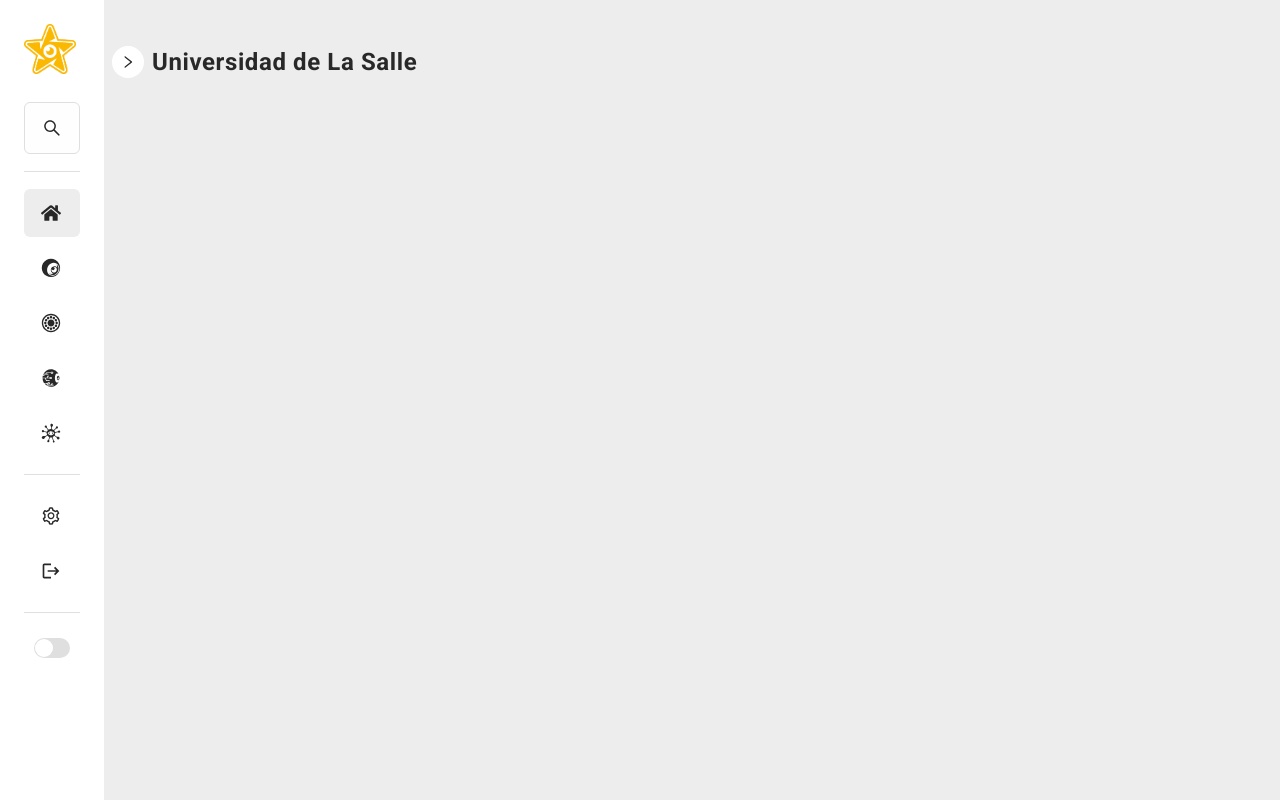
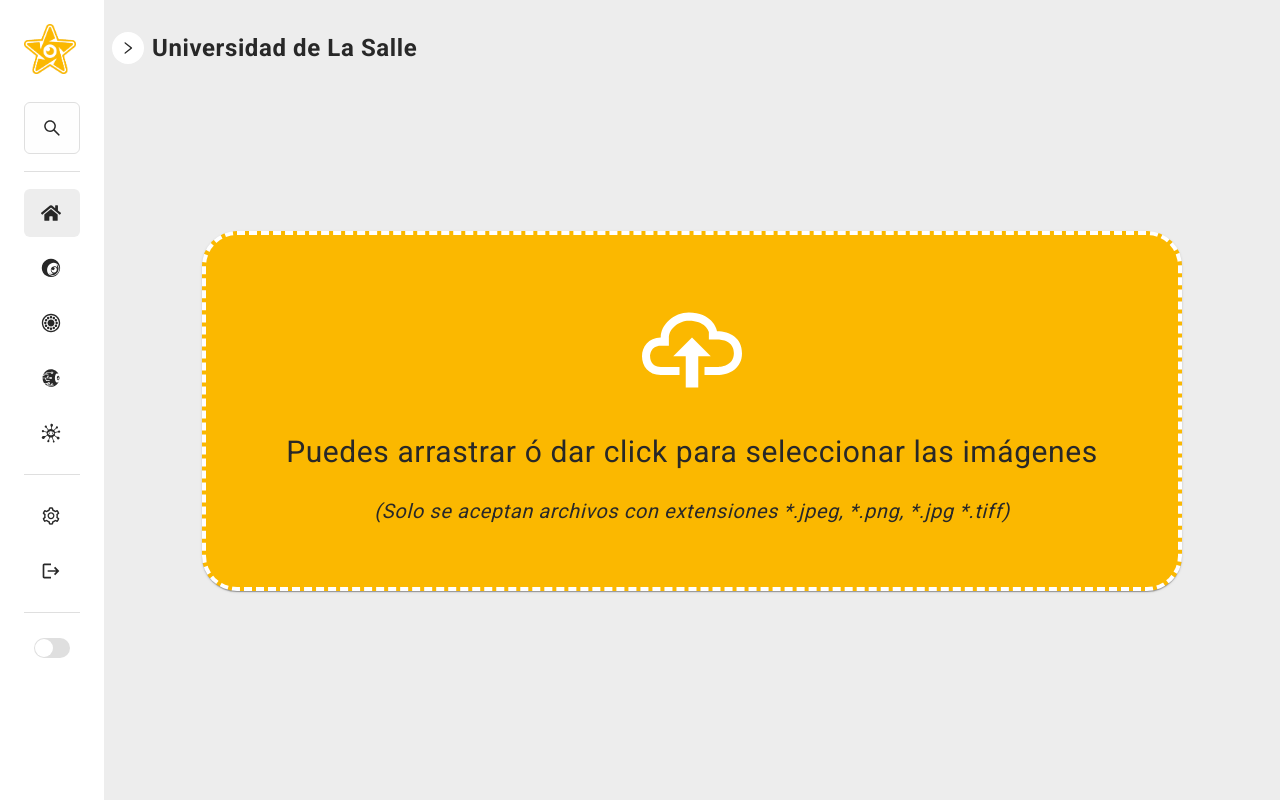
Before and after one commit to juanseabril/lasalle_dmre_frontend, a React (Create React App) app: page / in a window 1280 px wide. Built offline with nearby package versions, Linux system fonts and the light colour scheme.

Commit message:
Se agrego la dropzone que permite la carga de imagenes

```diff
--- a/package.json
+++ b/package.json
@@ -3,11 +3,15 @@
   "version": "0.1.0",
   "private": true,
   "dependencies": {
+    "@emotion/react": "^11.10.4",
+    "@emotion/styled": "^11.10.4",
+    "@mui/material": "^5.10.4",
     "@testing-library/jest-dom": "^5.16.5",
     "@testing-library/react": "^13.3.0",
     "@testing-library/user-event": "^13.5.0",
     "react": "^18.2.0",
     "react-dom": "^18.2.0",
+    "react-dropzone": "^14.2.2",
     "react-helmet": "^6.1.0",
     "react-icons": "^4.4.0",
     "react-router-dom": "^5.3.0",
--- a/src/App.js
+++ b/src/App.js
@@ -25,11 +25,9 @@
                         rel="stylesheet"
                     />
                 </Helmet>
-                <>
-                    <Layout>
-                        <Routes />
-                    </Layout>
-                </>
+                <Layout>
+                    <Routes />
+                </Layout>
             </ThemeProvider>
         </ThemeContext.Provider>
     );
--- a/src/components/Layout/styles.js
+++ b/src/components/Layout/styles.js
@@ -7,7 +7,9 @@
 `;
 
 export const SMain = styled.main`
-    padding: calc(${v.lgSpacing} * 2);
+    padding: calc(${v.mdSpacing} * 2) calc(${v.lgSpacing} * 2);
+    //background: #00f;
+    width: 100%;
 
     h1 {
         font-size: 24px;
--- a/src/components/Sidebar/styles.js
+++ b/src/components/Sidebar/styles.js
@@ -15,7 +15,7 @@
 export const SSidebarButton = styled.button`
     ${btnReset};
     position: absolute;
-    top: ${v.xxlSpacing};
+    top: ${v.xlSpacing};
     right: ${({isOpen}) => (isOpen ? `-40px` : `-40px`)};
     width: 32px;
     height: 32px;
--- /dev/null
+++ b/src/components/Upload/Upload.js
@@ -0,0 +1,50 @@
+import { Paper } from '@mui/material';
+import React, { useCallback, useState } from 'react';
+import { useDropzone } from 'react-dropzone';
+import { SUpload } from './styles';
+import { GoCloudUpload } from 'react-icons/go';
+
+const Upload = () => {
+    const [files, setFiles] = useState([])
+    const onDrop = useCallback((acceptedFiles) => {
+        setFiles(acceptedFiles)
+        console.log(acceptedFiles)
+    },[])
+    const {getRootProps, getInputProps, isDragActive} = useDropzone({
+        onDrop,
+        accept: {'image/*':[]}
+    })
+
+    return (
+        <SUpload>
+            <Paper
+                sx={{
+                margin: "auto",
+                display: "flex",
+                justifyContent: "center",
+                alignItems: "center",
+                textAlign: "center",
+                height: '360px',
+                padding: '80px 80px',
+                cursor: 'pointer',
+                background: '#FBB800',
+                borderRadius: "35px",
+                border: '4px dashed #fff',
+                '&:hover':{border: '4px solid #000'}
+            }}>
+                <div {...getRootProps()}>
+                <input {...getInputProps()}/>
+                <GoCloudUpload size={'100'} color={'white'}></GoCloudUpload>
+                {isDragActive?(
+                    <p style={{color:'blue'}}>Puedes arrastrar imágenes aquí...</p>
+                ) : (
+                    <p>Puedes arrastrar ó dar click para seleccionar las imágenes</p>
+                )}
+                <em>(Solo se aceptan archivos con extensiones *.jpeg, *.png, *.jpg *.tiff)</em>
+                </div>
+            </Paper>
+        </SUpload>
+    );
+};
+
+export default Upload;
--- /dev/null
+++ b/src/components/Upload/styles.js
@@ -0,0 +1,26 @@
+import styled from 'styled-components';
+
+import { v } from '../../styles/variables';
+
+
+export const SUpload = styled.div`
+    display: flex;
+    //background: #31ab3c;
+    width: 100%;
+    height: calc(100% - (${v.mdSpacing} * 2));
+
+    p {
+        font-size: 30px;
+        padding: 30px 0 30px 0;
+        color: ${({theme}) => theme.text};
+    }
+
+    em {
+        font-size: 20px;
+        color: ${({theme}) => theme.text};
+    }
+`;
+
+export const SUploadIcon = styled.div`
+
+`;
--- a/src/pages/HomePage.js
+++ b/src/pages/HomePage.js
@@ -1,7 +1,13 @@
 import React from 'react';
+import Upload from '../components/Upload/Upload';
 
 function HomePage() {
-  return <h1>Universidad de La Salle</h1>;
+    return (
+        <div style={{width: '100%', height: '100%'}}>
+            <h1>Universidad de La Salle</h1>
+            <Upload></Upload>
+        </div>
+    );
 };
 
 export default HomePage;
--- a/src/styles/theme.js
+++ b/src/styles/theme.js
@@ -9,8 +9,8 @@
 export const darkTheme = {
     bg: "rgb(15,15,15)",
     bgAlpha: "rgba(0,0,0,.3)",
-    bg2: "rgb(30,30,30)",
+    bg2: "rgb(40,40,40)",
     bg3: "rgb(50,50,50)",
-    text: "rgb(225,225,225)",
+    text: "rgb(240,240,240)",
     primary: "rgb(251,184,0)",
 };
```
Also changed, not shown: src/components/Layout/Layout.js (line endings or trailing spaces), src/components/Sidebar/Sidebar.js (line endings or trailing spaces), 1 other file (tests, documents, lock files or other folders).
